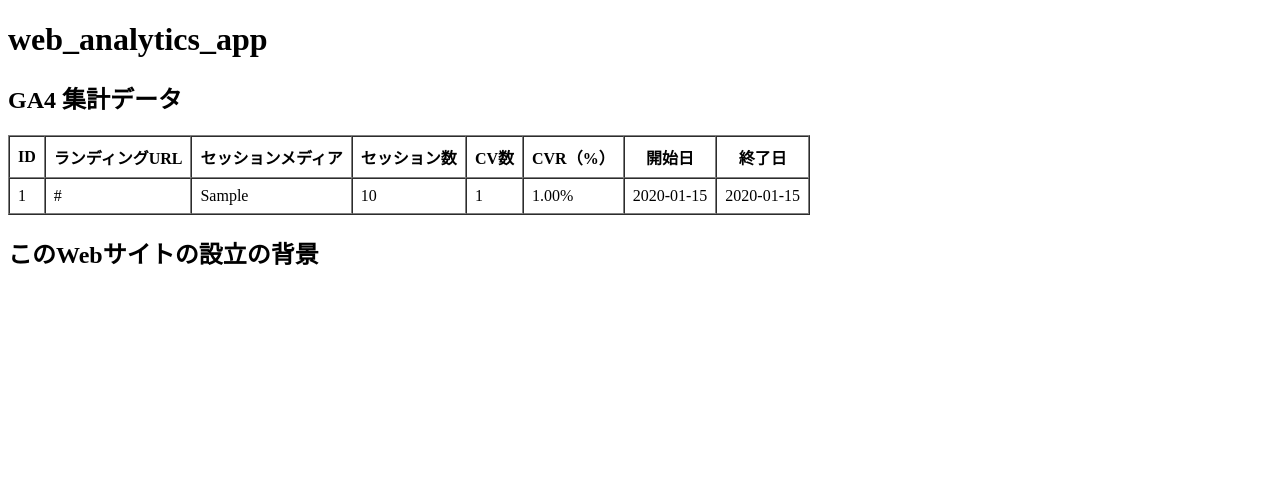
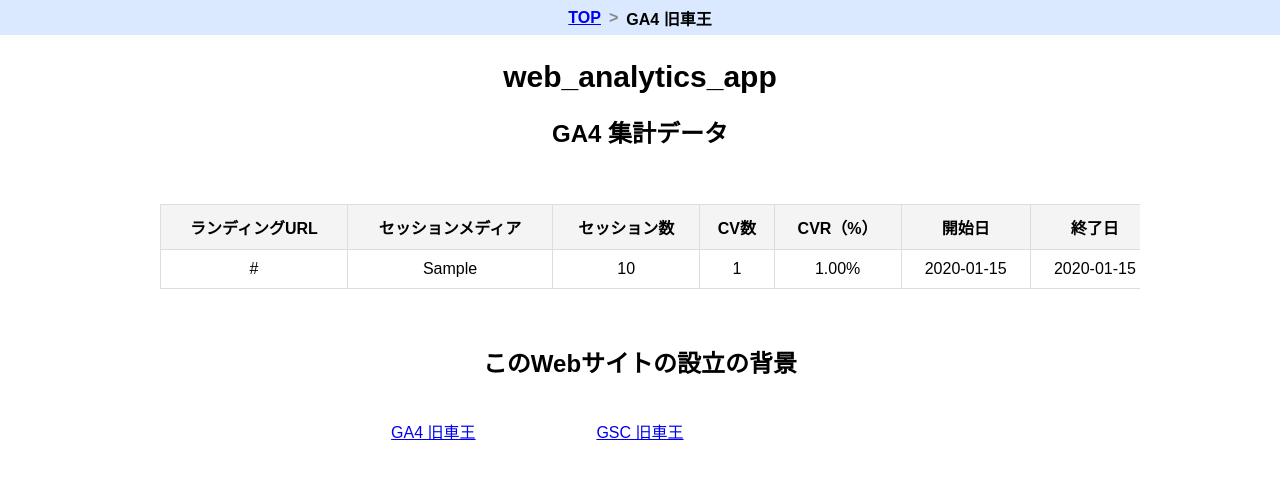
Before and after one commit to Shoki-Hiraga/web_analytics_app, a Laravel app: page /ga4_qsha_oh in a window 1280 px wide. Shown: the top 479 px of the page. Run offline with Laravel 10, Linux system fonts and the light colour scheme; tables that the repository leaves empty hold one stand-in row (values such as "Sample post").

Commit message:
TOPページ追加、CSS実装

```diff
--- /dev/null
+++ b/app/Helpers/BreadcrumbHelper.php
@@ -0,0 +1,25 @@
+<?php
+
+namespace App\Helpers;
+
+class BreadcrumbHelper
+{
+    // ① 一覧も個別ルートもここから参照する
+    public static function getLinks(): array
+    {
+        return [
+            'ga4_qsha_oh' => ['name' => 'GA4 旧車王', 'url' => url('/ga4_qsha_oh')],
+            'gsc_qsha_oh' => ['name' => 'GSC 旧車王', 'url' => url('/gsc_qsha_oh')],
+        ];
+    }
+
+    // ② パンくず用
+    public static function generate(): array
+    {
+        $route = request()->route()?->getName(); // null安全演算子
+
+        $links = self::getLinks();
+
+        return isset($links[$route]) ? [$links[$route]] : [];
+    }
+}
--- /dev/null
+++ b/public/css/navi.css
@@ -0,0 +1,55 @@
+/* パンくずリストのカスタマイズ */
+.breadcrumb {
+    background-color: #dae9ff;
+    height: 35px;
+    position: fixed;
+    top: 0%; /* 任意の位置 */
+    left: 50%;
+    transform: translateX(-50%);
+    display: flex;
+    list-style: none;
+    padding: 0 10px;
+    margin: 0;
+    font-size: 16px;
+    font-weight: bold;
+    white-space: nowrap; /* 折り返しを防ぐ */
+    overflow-x: auto; /* 横スクロールを許可 */
+    width: 100%;
+    max-width: 100vw; /* 画面幅を超えないように */
+    justify-content: center; /* 初期状態は中央揃え */
+}
+
+/* パンくずリストが画面幅を超えた場合に左揃え */
+@media screen and (max-width: 767px) { /* 画面幅が767px以下（SP表示）なら適用 */
+    .breadcrumb:has(li:nth-child(4)) { /* パンくずが4個以上なら適用 */
+        left: 0;
+        transform: none;
+        justify-content: flex-start;
+    }
+}
+
+
+/* スクロールバーのデザイン（必要に応じて追加） */
+.breadcrumb::-webkit-scrollbar {
+    height: 4px;
+}
+.breadcrumb::-webkit-scrollbar-thumb {
+    background: #ccc;
+    border-radius: 2px;
+}
+.breadcrumb::-webkit-scrollbar-track {
+    background: transparent;
+}
+
+/* パンくずリストのアイテム */
+.breadcrumb li {
+    display: flex;
+    align-items: center;
+}
+
+/* パンくずリストの区切り（> の追加） */
+.breadcrumb li:not(:last-child)::after {
+    content: " > ";
+    padding: 0 8px;
+    color: #888;
+}
--- a/public/css/style.css
+++ b/public/css/style.css
@@ -0,0 +1,94 @@
+@keyframes breathing {
+    0%, 100% {
+      transform: scale(1);
+      opacity: 1;
+    }
+    50% {
+      transform: scale(1.06);
+      opacity: 0.95;
+    }
+  }
+
+body {
+    font-family: Arial, sans-serif;
+    text-align: center;
+    margin: 0;
+    margin-top: 60px;
+    padding: 0;
+    background-color: #ffffff;
+}
+
+h1 {
+    font-size: 30px;
+    margin: 20px 10% 20px 10%;
+}
+
+h3 {
+    font-size: 18px;
+}
+
+p {
+    font-size: 14px;
+    margin: 20px 5% 20px 5%;
+}
+
+
+@media screen and (max-width: 768px) {
+    h1 {
+        font-size: 20px;
+
+    }
+}
+
+ul {
+    list-style-type: none;
+    padding: 20px;
+    margin: 0 auto;
+    display: grid;
+    grid-template-columns: repeat(3, 1fr); /* デフォルトは3カラム */
+    gap: 20px;
+    max-width: 600px;
+}
+
+
+.makerlist, .modellist {
+    font-size: 14px;
+    font-weight: bold;
+    padding: 5px 10px;
+    background-color: #ffffff; /* ボックス背景 */
+    border-radius: 5px;
+    box-shadow: 2px 2px 5px rgba(0, 0, 0, 0.1);
+    transition: all 0.3s ease;
+}
+
+.makerlist a, .modellist a{
+    text-decoration: none;
+    color: #333;
+    display: block;
+    padding: 5px 10px;
+}
+
+.makerlist:hover, .modellist:hover {
+    background-color: #007bff;
+    color: white;
+}
+
+.makerlist:hover a, .modellist:hover a {
+    color: white;
+}
+
+li.makerlist, li.modellist, li.gradelist {
+    font-size: 1.0  em;
+    font-weight: bold;
+}
+
+.main_model_detail {
+    background-color: #ffffff;
+}
+
+.model_contents {
+    background-color: #f4f8ff;
+    margin: 0 auto; /* 中央寄せ */
+    padding: 20px 5% 20px 5%; /* 余白を追加 */
+
+}
--- /dev/null
+++ b/public/css/table.css
@@ -0,0 +1,46 @@
+/* テーブルのラッパーを作成して横スクロール対応 */
+.table-container {
+    width: 100%;
+    margin: 50px auto;
+    overflow-x: auto; /* 横スクロールを可能に */
+    -webkit-overflow-scrolling: touch; /* スムーズスクロール対応 */
+    max-width: 1000px;
+}
+
+/* テーブルの基本スタイル */
+table {
+    width: 100%;
+    border-collapse: collapse;
+    text-align: center;
+    white-space: nowrap; /* 文字折り返しを防ぐ */
+    margin: 5px 20px 5px 20px;
+}
+
+/* セルのスタイル */
+th, td {
+    padding: 10px;
+    border: 1px solid #ddd;
+}
+
+/* ヘッダーのスタイル */
+th {
+    background-color: #f4f4f4;
+    font-weight: bold;
+}
+
+/* スマホ対応 */
+@media (max-width: 768px) {
+    .table-container {
+        width: 100%;
+        overflow-x: auto; /* ここで横スクロールを明示 */
+    }
+
+    table {
+        max-width: none; /* 画面幅に制限されないようにする */
+    }
+
+    th, td {
+        padding: 5px;
+        font-size: 14px;
+    }
+}
--- a/resources/views/components/breadcrumb.blade.php
+++ b/resources/views/components/breadcrumb.blade.php
@@ -0,0 +1,15 @@
+<link rel="stylesheet" href="{{ asset('css/navi.css') }}">
+<nav aria-label="breadcrumb">
+    <ol class="breadcrumb">
+        <li class="breadcrumb-item"><a href="{{ url('/') }}">TOP</a></li>
+        @foreach (\App\Helpers\BreadcrumbHelper::generate() as $index => $crumb)
+            @if ($index === count(\App\Helpers\BreadcrumbHelper::generate()) - 1)
+                <li class="breadcrumb-item active" aria-current="page">{{ $crumb['name'] }}</li>
+            @else
+                <li class="breadcrumb-item">
+                    <a href="{{ $crumb['url'] }}">{{ $crumb['name'] }}</a>
+                </li>
+            @endif
+        @endforeach
+    </ol>
+</nav>
--- a/resources/views/components/footer.blade.php
+++ b/resources/views/components/footer.blade.php
@@ -0,0 +1,10 @@
+    <ul>
+        @php
+            use App\Helpers\BreadcrumbHelper;
+            $pages = BreadcrumbHelper::getLinks();
+        @endphp
+
+        @foreach ($pages as $page)
+            <li><a href="{{ $page['url'] }}">{{ $page['name'] }}</a></li>
+        @endforeach
+    </ul>
--- a/resources/views/components/header.blade.php
+++ b/resources/views/components/header.blade.php
@@ -1,7 +1,8 @@
 <meta charset="UTF-8">
 <meta name="viewport" content="width=device-width, initial-scale=1.0">
-<link rel="stylesheet" href="{{ asset('css/home.css') }}">
-<link rel="stylesheet" href="{{ asset('css/gronavi.css') }}">
+<link rel="stylesheet" href="{{ asset('css/style.css') }}">
+<link rel="stylesheet" href="{{ asset('css/navi.css') }}">
+<link rel="stylesheet" href="{{ asset('css/table.css') }}">
 <link rel="shortcut icon" href="{{ asset('/ga_gsc.jpg') }}">
     @include('components.gronavi')
 
--- a/resources/views/main/ga4_index.blade.php
+++ b/resources/views/main/ga4_index.blade.php
@@ -5,14 +5,15 @@
     @include('components.header')
     <link rel="canonical" href="{{ url()->current() }}">
 </head>
+
 <body>
     <h1>@include('components.sitename')</h1>
 
     <h2>GA4 集計データ</h2>
+    <div class="table-container">
         <table border="1" cellpadding="8" cellspacing="0">
             <thead>
                 <tr>
-                <th>ID</th>
                     <th>ランディングURL</th>
                     <th>セッションメディア</th>
                     <th>セッション数</th>
@@ -25,7 +26,6 @@
             <tbody>
                 @foreach ($records as $record)
                     <tr>
-                    <td>{{ $record->id }}</td>
                         <td>{{ $record->landing_url }}</td>
                         <td>{{ $record->session_medium }}</td>
                         <td>{{ number_format($record->total_sessions) }}</td>
@@ -37,7 +37,7 @@
                 @endforeach
             </tbody>
         </table>
-
+    </div>
     <h2>このWebサイトの設立の背景</h2>
 
 </body>
--- a/resources/views/main/gsc_index.blade.php
+++ b/resources/views/main/gsc_index.blade.php
@@ -9,10 +9,10 @@
     <h1>@include('components.sitename')</h1>
 
     <h2>GSC 集計データ</h2>
+    <div class="table-container">
         <table border="1" cellpadding="8" cellspacing="0">
             <thead>
                 <tr>
-                <th>ID</th>
                     <th>ページURL</th>
                     <th>インプレッション数</th>
                     <th>クリック数</th>
@@ -25,7 +25,6 @@
             <tbody>
                 @foreach ($records as $record)
                     <tr>
-                    <td>{{ $record->id }}</td>
                         <td>{{ $record->page_url }}</td>
                         <td>{{ number_format($record->total_impressions) }}</td>
                         <td>{{ number_format($record->total_clicks) }}</td>
@@ -37,7 +36,7 @@
                 @endforeach
             </tbody>
         </table>
-
+    </div>
     <h2>このWebサイトの設立の背景</h2>
 
 </body>
--- a/routes/web.php
+++ b/routes/web.php
@@ -16,6 +16,10 @@ use App\Http\Controllers\GscQshaOhController;
 */
 
 
+Route::get('/', function () {
+    return view('main.index');
+});
 
-Route::get('/ga4_qsha_oh', [Ga4QshaOhController::class, 'index']);
-Route::get('/gsc_qsha_oh', [GscQshaOhController::class, 'index']);
+
+Route::get('/ga4_qsha_oh', [Ga4QshaOhController::class, 'index'])->name('ga4_qsha_oh');
+Route::get('/gsc_qsha_oh', [GscQshaOhController::class, 'index'])->name('gsc_qsha_oh');
```
Also changed, not shown: resources/views/main/index.blade.php (added, +22 -0 lines), public/css/gronavi.css (deleted). Lines whose indentation alone changed are shown as unchanged.
